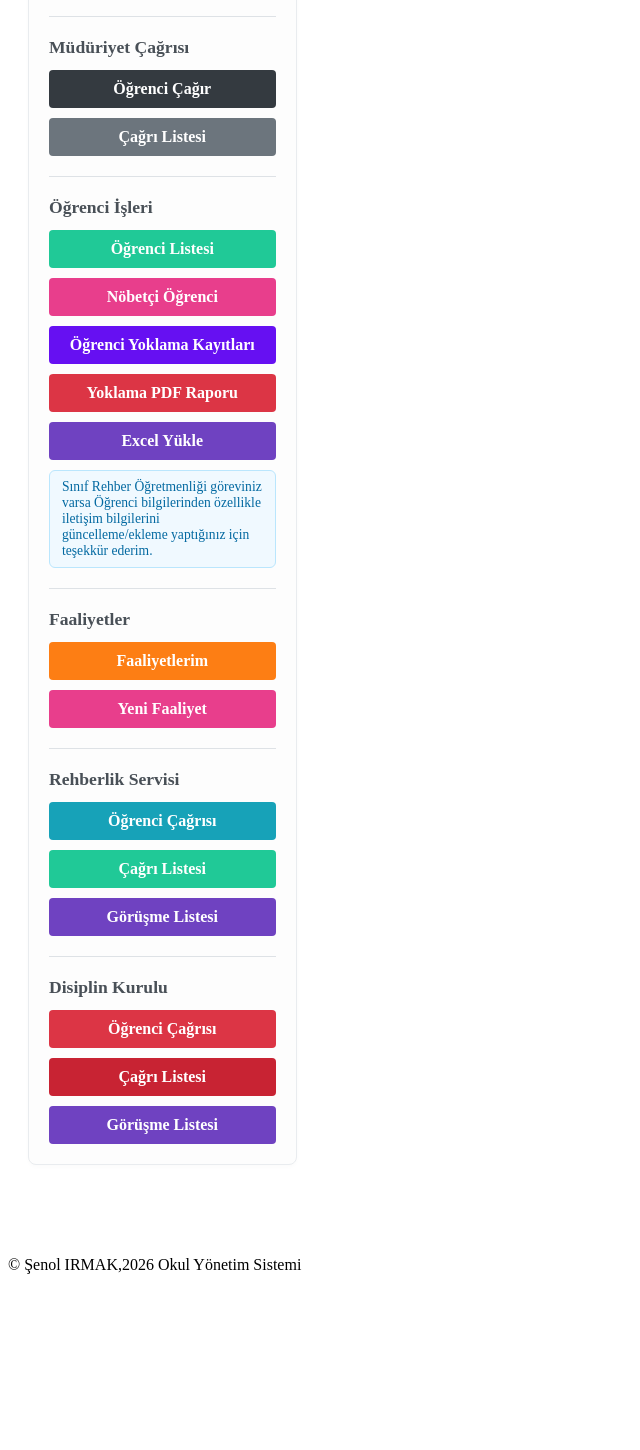
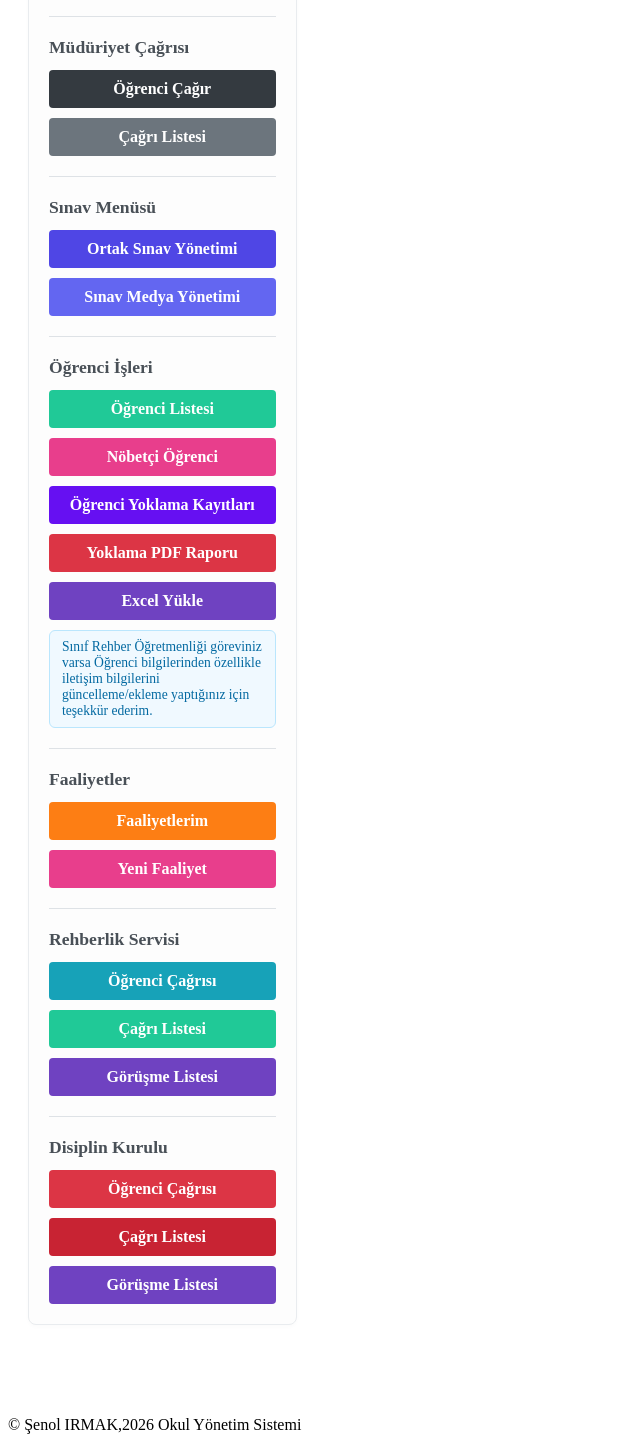
Before and after one commit to senolirmak/YonetimAnadoluLisesiLocal, a Django app: page / in a window 1280 px wide. Shown: the part 1404-2854 px from the top of the page, without its empty margins (0-640 px from the left). Before the commit the page ends 2678 px from the top, so only its background shows below. Run offline with Django 5.2, Linux system fonts and the light colour scheme; the visitor is signed in with stand-in values (Sample User, id 1); data that the repository does not hold is empty.

Commit message:
main: Ana sayfaya Sınav Menüsü bölümü eklendi
Müdür yardımcısı için Ortak Sınav Yönetimi ve
Sınav Medya Yönetimi bağlantılarını içerir.

```diff
--- a/main/templates/main/index.html
+++ b/main/templates/main/index.html
@@ -229,6 +229,17 @@
                 </div>
                 {% endif %}
 
+                {% if is_mudur_yardimcisi %}
+                <hr class="menu-divider">
+                <div class="menu-section">
+                    <div class="menu-group-title">Sınav Menüsü</div>
+                    <div class="menu-button-group">
+                        <a href="{% url 'sinav:index' %}" class="btn btn-lg" style="background-color: #4f46e5; color: white;">Ortak Sınav Yönetimi</a>
+                        <a href="{% url 'sinavmedia:yonetim' %}" class="btn btn-lg" style="background-color: #6366f1; color: white;">Sınav Medya Yönetimi</a>
+                    </div>
+                </div>
+                {% endif %}
+
                 {% if sinav_gozetim_var %}
                 <hr class="menu-divider">
                 <div class="menu-section">
```
